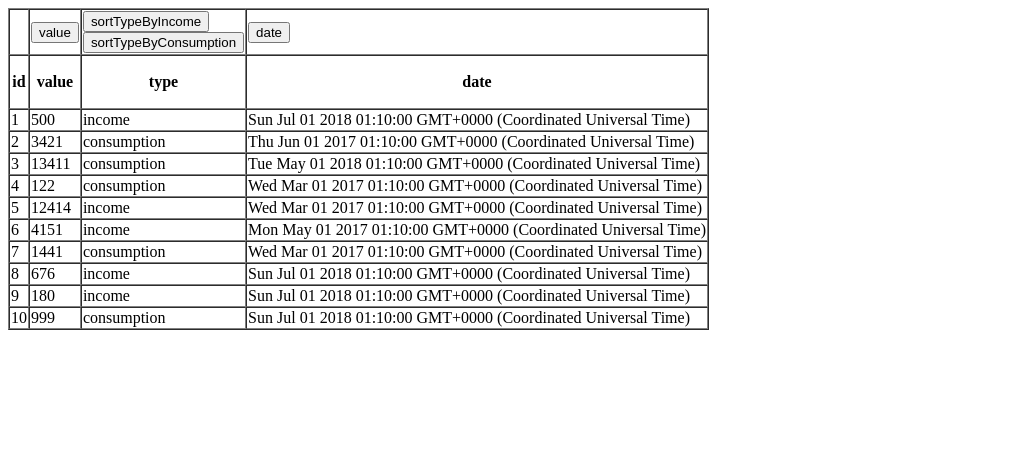
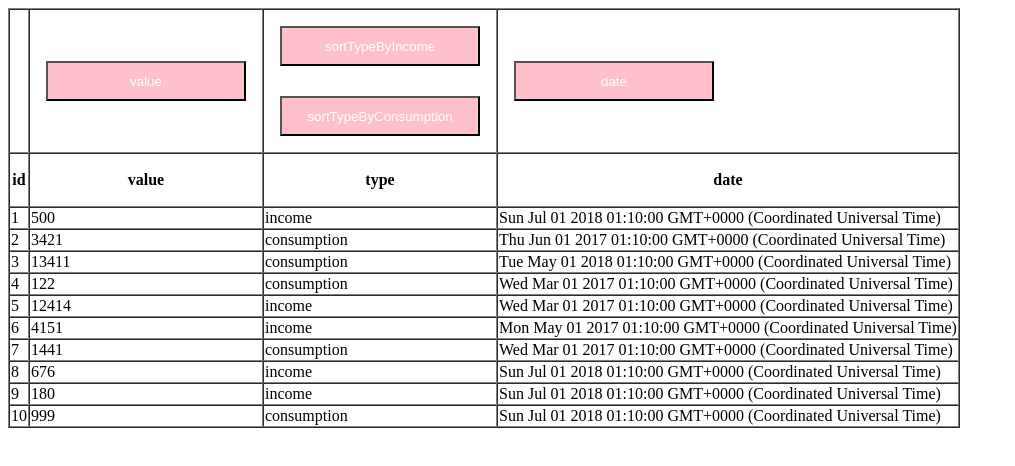
Before and after one commit to ZakhN/testApp, a React (Create React App) app: page / in a window 1280 px wide. Shown: the top 466 px of the page, without its empty margins (0-1015 px from the left). Built offline with nearby package versions, Linux system fonts and the light colour scheme.

Commit message:
ChangeComm

```diff
--- a/package.json
+++ b/package.json
@@ -12,5 +12,8 @@
     "build": "react-scripts build",
     "test": "react-scripts test --env=jsdom",
     "eject": "react-scripts eject"
+  },
+  "devDependencies": {
+    "css-loader": "^0.28.11"
   }
 }
--- a/src/Btn.js
+++ b/src/Btn.js
@@ -1,21 +1,31 @@
 import React from 'react';
+import './styles.css';
 
 class Btn extends React.Component
 {
 
     constructor(props)
     {
-        super(props);
+
+        super();
+        this.state={black: true}
+    }
+    changeColor()
+    {
+        this.setState({black: !this.state.black})
     }
 
     render()
     {
-        let divStyle
+        let btn_class = this.state.black ? 'blackButton' : 'whiteButton';
+
         return (
+
             <div><button
-                style = {divStyle}
-                onClick={() => { this.props.toDoMeth();() => {divStyle = {color: 'blue'}}}}
-                btnName={this.props.btnName}>
+                onPress  ={this.changeColor.bind(this)}
+                className={btn_class}
+                onClick  ={() => { this.props.toDoMeth(); }}
+                btnName  ={this.props.btnName}>
                 {this.props.btnName}
              </button></div>
             );
--- a/src/index.css
+++ b/src/index.css
@@ -1,5 +1,14 @@
-body {
-  margin: 0;
-  padding: 0;
-  font-family: sans-serif;
+button{
+  width: 80px;
+  height: 40px;
+  margin: 15px;
 }
+.blackButton{
+  background-color: black;
+  color: white;
+}
+
+.whiteButton{
+  background-color: white;
+  color: black;
+}
--- /dev/null
+++ b/src/styles.css
@@ -0,0 +1,14 @@
+button{
+    width: 200px;
+    height: 40px;
+    margin: 15px;
+  }
+  .blackButton{
+    background-color: pink;
+    color: white;
+  }
+
+  .whiteButton{
+    background-color: red;
+    color: black;
+  }
```
Also changed, not shown: src/Bin.js (deleted, +0 -24 lines), 1 other file (tests, documents, lock files or other folders).
